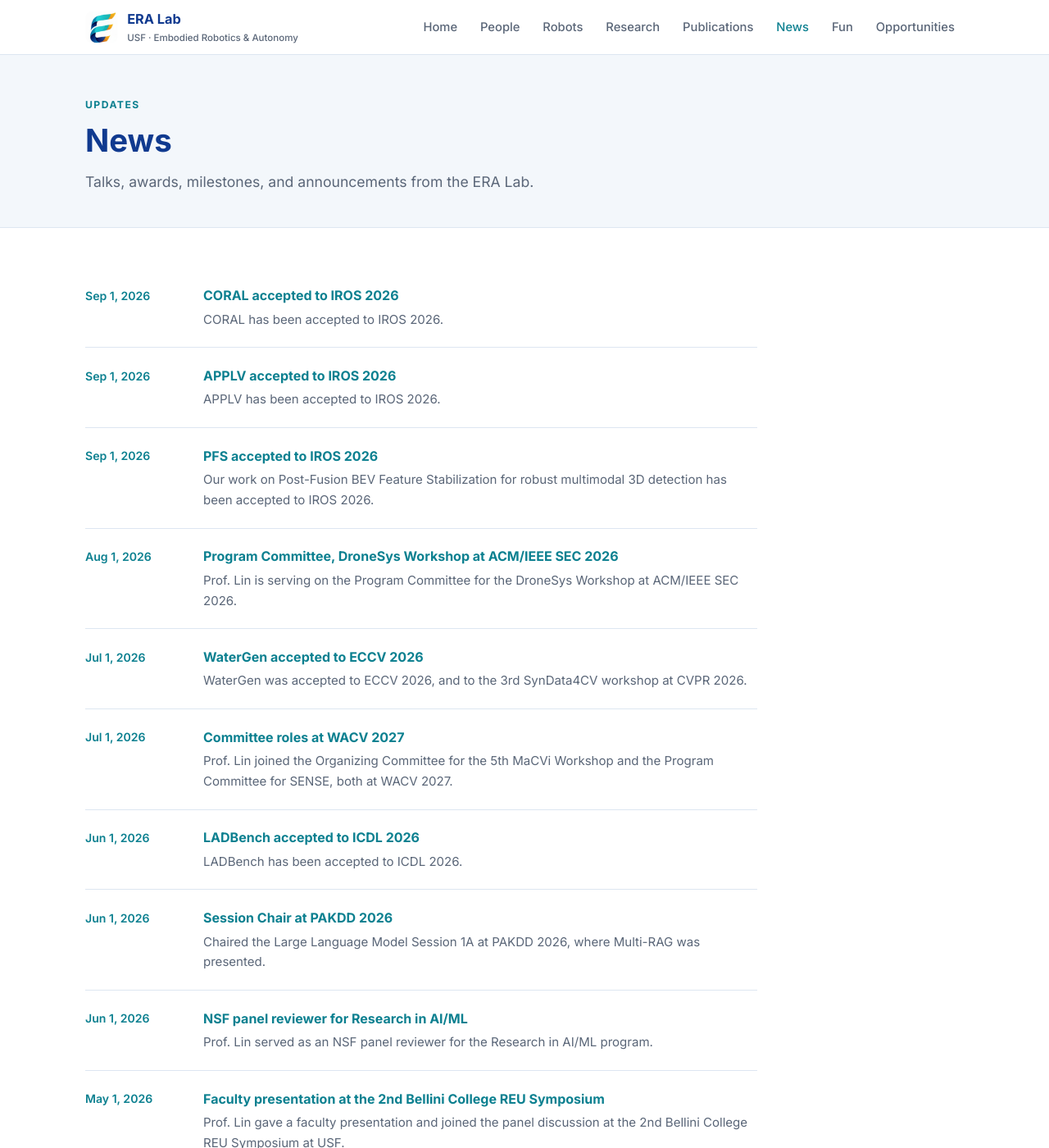
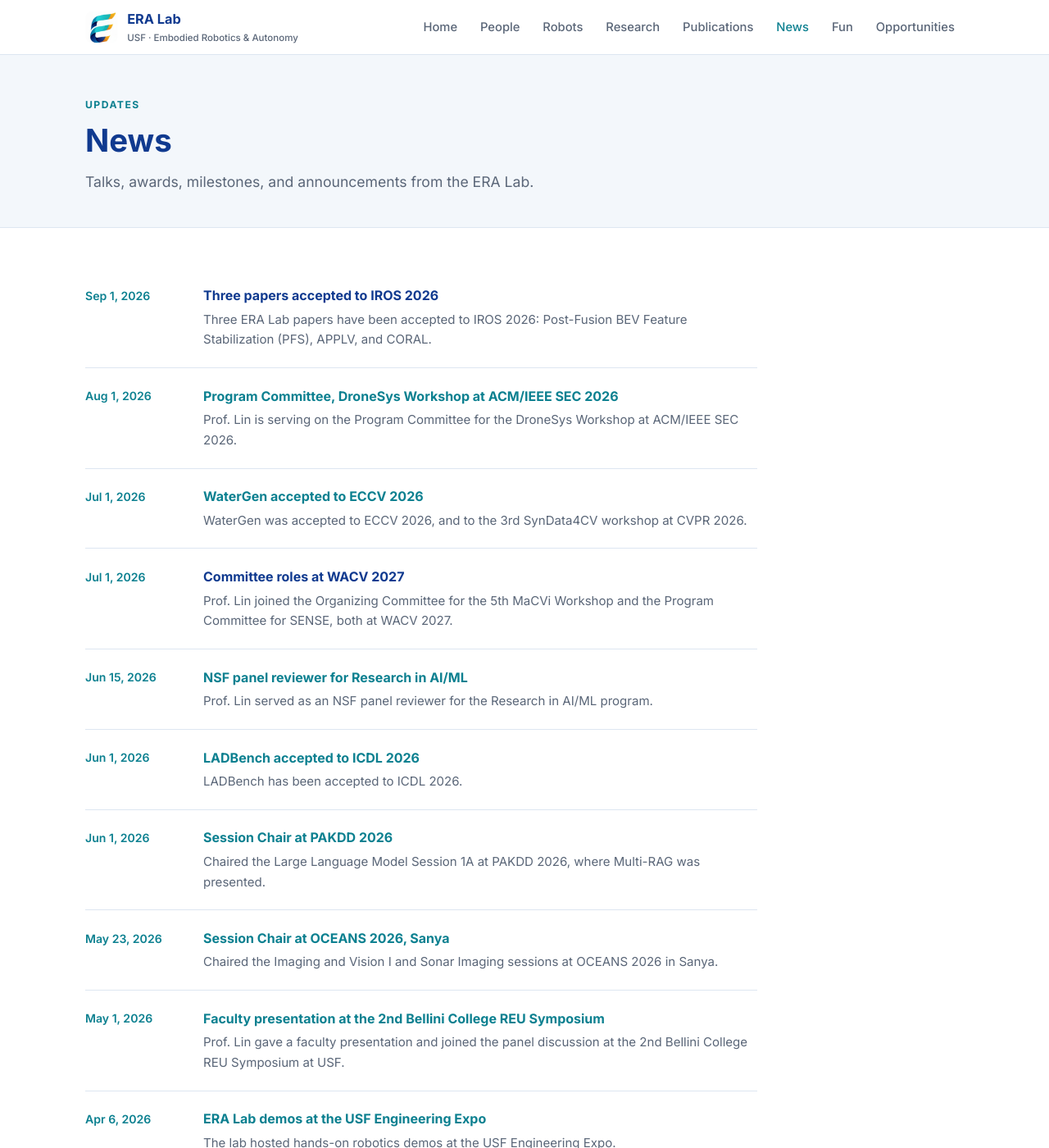
Before and after one commit to era-research-lab/era-research-lab.github.io, a Jekyll site: the page built from news.html, in a window 1280 px wide and 1400 px high. Shown: the whole window at 82% size. Built offline with Jekyll 4.4.1, drawn with Linux system fonts in a browser that asks for light colours; a style sheet for code colours, icons or effects is not loaded; some of the changed text lies outside the part shown.

Commit message:
edited news

```diff
--- a/_data/news.yml
+++ b/_data/news.yml
@@ -9,24 +9,24 @@
   description: >-
     Prof. Lin joined the Organizing Committee for the 5th MaCVi Workshop and the
     Program Committee for SENSE, both at WACV 2027.
-  link: "https://macvi.org/workshop/macvi27/people"
+  links:
+    - label: "MaCVi"
+      url: "https://macvi.org/workshop/macvi27/people"
+    - label: "SENSE"
+      url: "https://sensewacv.github.io/Website/"
 
 - date: 2026-09-01
-  title: "PFS accepted to IROS 2026"
+  title: "Three papers accepted to IROS 2026"
   description: >-
-    Our work on Post-Fusion BEV Feature Stabilization for robust multimodal 3D
-    detection has been accepted to IROS 2026.
-  link: /projects/pfs/
-
-- date: 2026-09-01
-  title: "APPLV accepted to IROS 2026"
-  description: "APPLV has been accepted to IROS 2026."
-  link: "https://arxiv.org/pdf/2603.08862"
-
-- date: 2026-09-01
-  title: "CORAL accepted to IROS 2026"
-  description: "CORAL has been accepted to IROS 2026."
-  link: "https://arxiv.org/pdf/2603.14786"
+    Three ERA Lab papers have been accepted to IROS 2026: Post-Fusion BEV Feature
+    Stabilization (PFS), APPLV, and CORAL.
+  links:
+    - label: "PFS"
+      url: /projects/pfs/
+    - label: "APPLV"
+      url: "https://arxiv.org/pdf/2603.08862"
+    - label: "CORAL"
+      url: "https://arxiv.org/pdf/2603.14786"
 
 - date: 2026-08-01
   title: "Program Committee, DroneSys Workshop at ACM/IEEE SEC 2026"
@@ -42,7 +42,7 @@
     CVPR 2026.
   link: "https://openreview.net/forum?id=86HyQOUle8"
 
-- date: 2026-06-01
+- date: 2026-06-15
   title: "NSF panel reviewer for Research in AI/ML"
   description: >-
     Prof. Lin served as an NSF panel reviewer for the Research in AI/ML program.
@@ -60,7 +60,7 @@
   description: "LADBench has been accepted to ICDL 2026."
   link: "https://arxiv.org/pdf/2606.17433"
 
-- date: 2026-05-01
+- date: 2026-05-23
   title: "Session Chair at OCEANS 2026, Sanya"
   description: >-
     Chaired the Imaging and Vision I and Sonar Imaging sessions at OCEANS 2026 in
```
